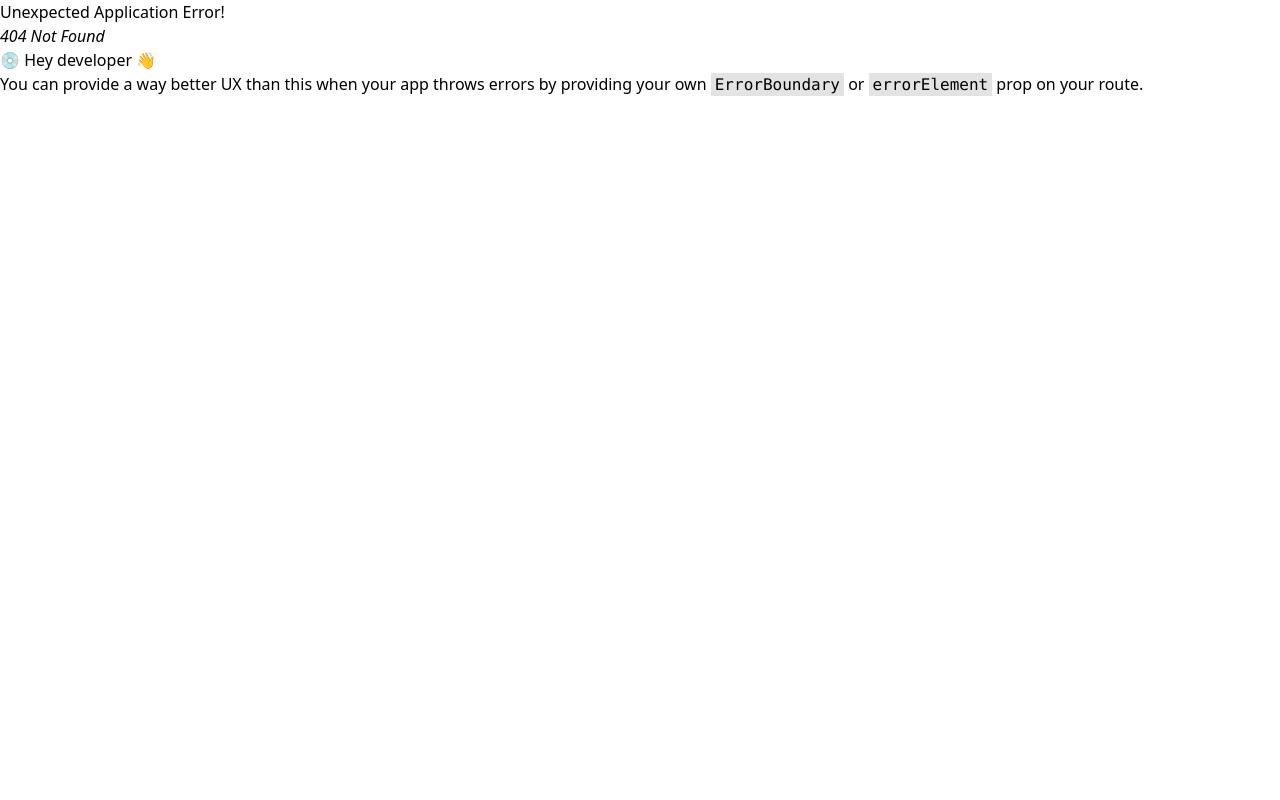
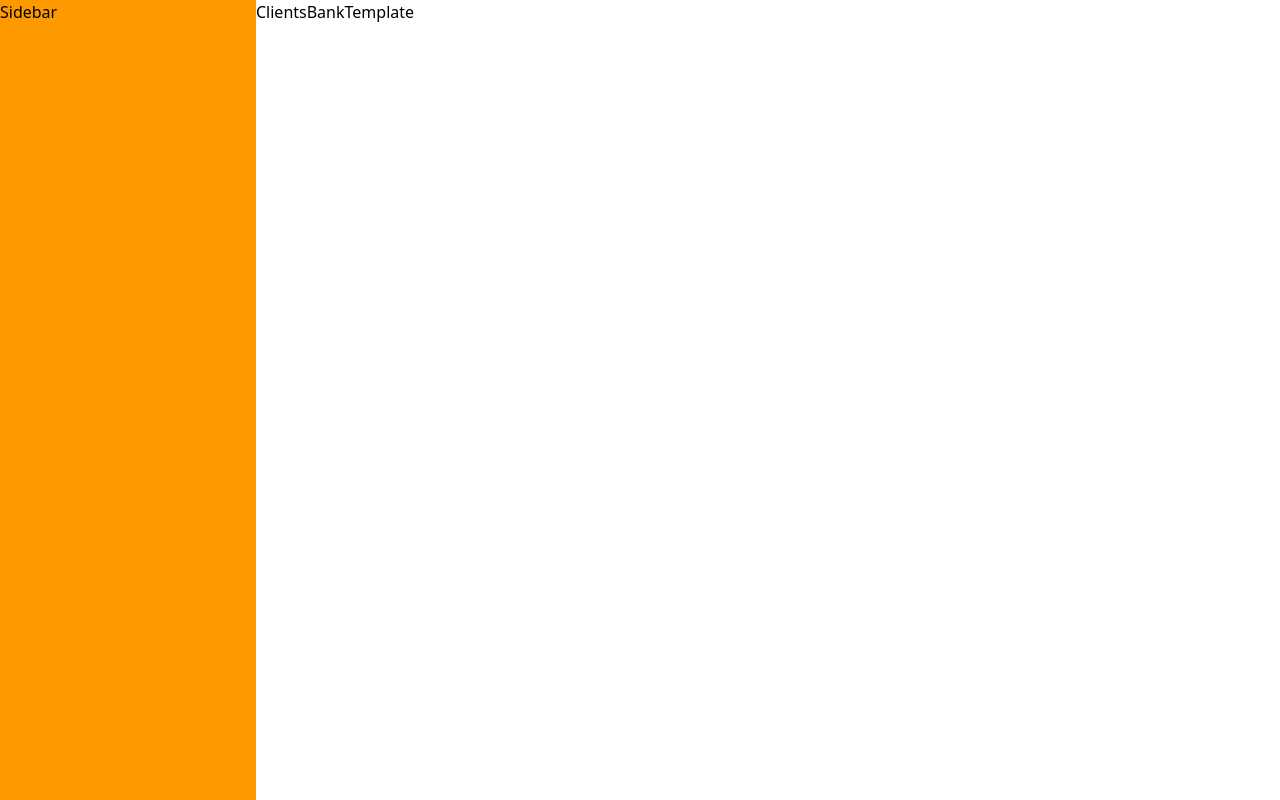
Before and after one commit to ndelacruz-2023048/Bank_Obama_Frontend, a React (Vite) app: page /clients in a window 1280 px wide. Before the commit this address had no page. Built offline with nearby package versions, Linux system fonts and the light colour scheme.

Commit message:
Se agrega las rutas y archivos necesarios para Cliente

```diff
--- /dev/null
+++ b/src/Page/ClientsBankPage.jsx
@@ -0,0 +1,8 @@
+import React from 'react'
+import { ClientsBankTemplate } from '../components/template/ClientsBankTemplate';
+
+export const ClientsBankPage = () => {
+  return (
+    <ClientsBankTemplate />
+  )
+}
--- /dev/null
+++ b/src/Page/ProfilePage.jsx
@@ -0,0 +1,8 @@
+import React from 'react'
+import { ProfileTemplate } from '../components/template/ProfileTemplate'
+
+export const ProfilePage = () => {
+  return (
+    <ProfileTemplate/>
+  )
+}
--- /dev/null
+++ b/src/components/organimos/modal/ClientModal.jsx
@@ -0,0 +1,7 @@
+import React from 'react'
+
+export const ClientModal = () => {
+  return (
+    <div>ClientModal</div>
+  )
+}
--- /dev/null
+++ b/src/components/template/ClientsBankTemplate.jsx
@@ -0,0 +1,7 @@
+import React from 'react'
+
+export const ClientsBankTemplate = () => {
+  return (
+    <div>ClientsBankTemplate</div>
+  )
+}
--- /dev/null
+++ b/src/components/template/ProfileTemplate.jsx
@@ -0,0 +1,7 @@
+import React from 'react'
+
+export const ProfileTemplate = () => {
+  return (
+    <div>ProfileTemplate</div>
+  )
+}
```
Also changed, not shown: src/routers/routes.jsx (+10 -0 lines).
